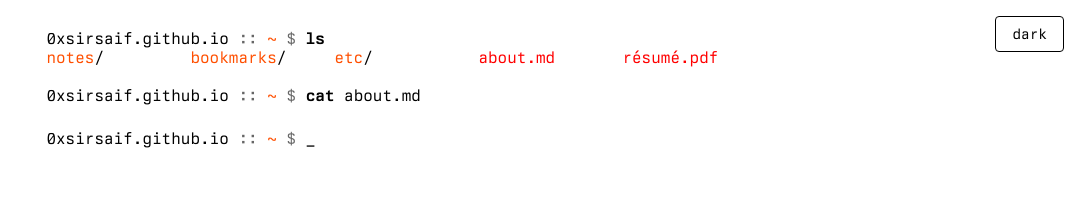
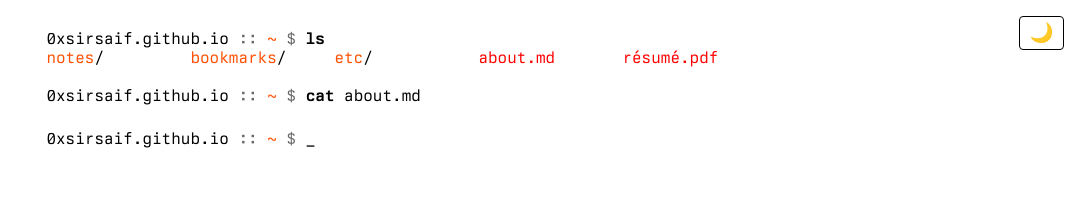
Before and after one commit to 0xsirsaif/0xsirsaif.github.io, a Jekyll site: the page built from index.md, in a window 1280 px wide. Shown: the top 206 px of the page, without its empty margins (200-1280 px from the left). Built offline with Jekyll 4.4.1, drawn with Linux system fonts in a browser that asks for light colours; some web fonts are replaced; a script that is not in the unit is left out.

Commit message:
Add sun/moon icons to dark mode toggle
- Replace text labels with emoji icons (☀ sun and 🌙 moon)
- Update button styling for icon display (flexbox, larger size)
- Add scale effect on hover for better interaction feedback
- Moon icon shows in light mode, sun icon shows in dark mode

```diff
--- a/_layouts/common.html
+++ b/_layouts/common.html
@@ -26,7 +26,7 @@
   <body class="site md">
     <!-- Dark mode toggle -->
     <button class="theme-toggle" id="theme-toggle" aria-label="Toggle dark mode">
-      <span id="theme-toggle-text">dark</span>
+      <span id="theme-toggle-icon">🌙</span>
     </button>
 
     <!-- begin subtemplate -->
@@ -42,13 +42,13 @@
     <script>
       (function() {
         const themeToggle = document.getElementById('theme-toggle');
-        const themeToggleText = document.getElementById('theme-toggle-text');
+        const themeToggleIcon = document.getElementById('theme-toggle-icon');
         const htmlElement = document.documentElement;
 
         // Check for saved theme preference or default to light mode
         const currentTheme = localStorage.getItem('theme') || 'light';
         htmlElement.setAttribute('data-theme', currentTheme);
-        themeToggleText.textContent = currentTheme === 'dark' ? 'light' : 'dark';
+        themeToggleIcon.textContent = currentTheme === 'dark' ? '☀' : '🌙';
 
         themeToggle.addEventListener('click', function() {
           const theme = htmlElement.getAttribute('data-theme');
@@ -56,7 +56,7 @@
 
           htmlElement.setAttribute('data-theme', newTheme);
           localStorage.setItem('theme', newTheme);
-          themeToggleText.textContent = newTheme === 'dark' ? 'light' : 'dark';
+          themeToggleIcon.textContent = newTheme === 'dark' ? '☀' : '🌙';
         });
       })();
     </script>
--- a/css/main.scss
+++ b/css/main.scss
@@ -261,16 +261,20 @@ header.post {
   border: 1px solid $body-text-color;
   color: $body-text-color;
   font-family: $font-family-code;
-  font-size: 0.9rem;
-  padding: 0.5rem 1rem;
+  font-size: 1.2rem;
+  padding: 0.4rem 0.6rem;
   cursor: pointer;
   border-radius: 4px;
   transition: all 0.2s ease;
   z-index: 1000;
+  line-height: 1;
+  display: flex;
+  align-items: center;
+  justify-content: center;
 
   &:hover {
     background-color: $link-color;
-    color: $background;
     border-color: $link-color;
+    transform: scale(1.1);
   }
 }
```
